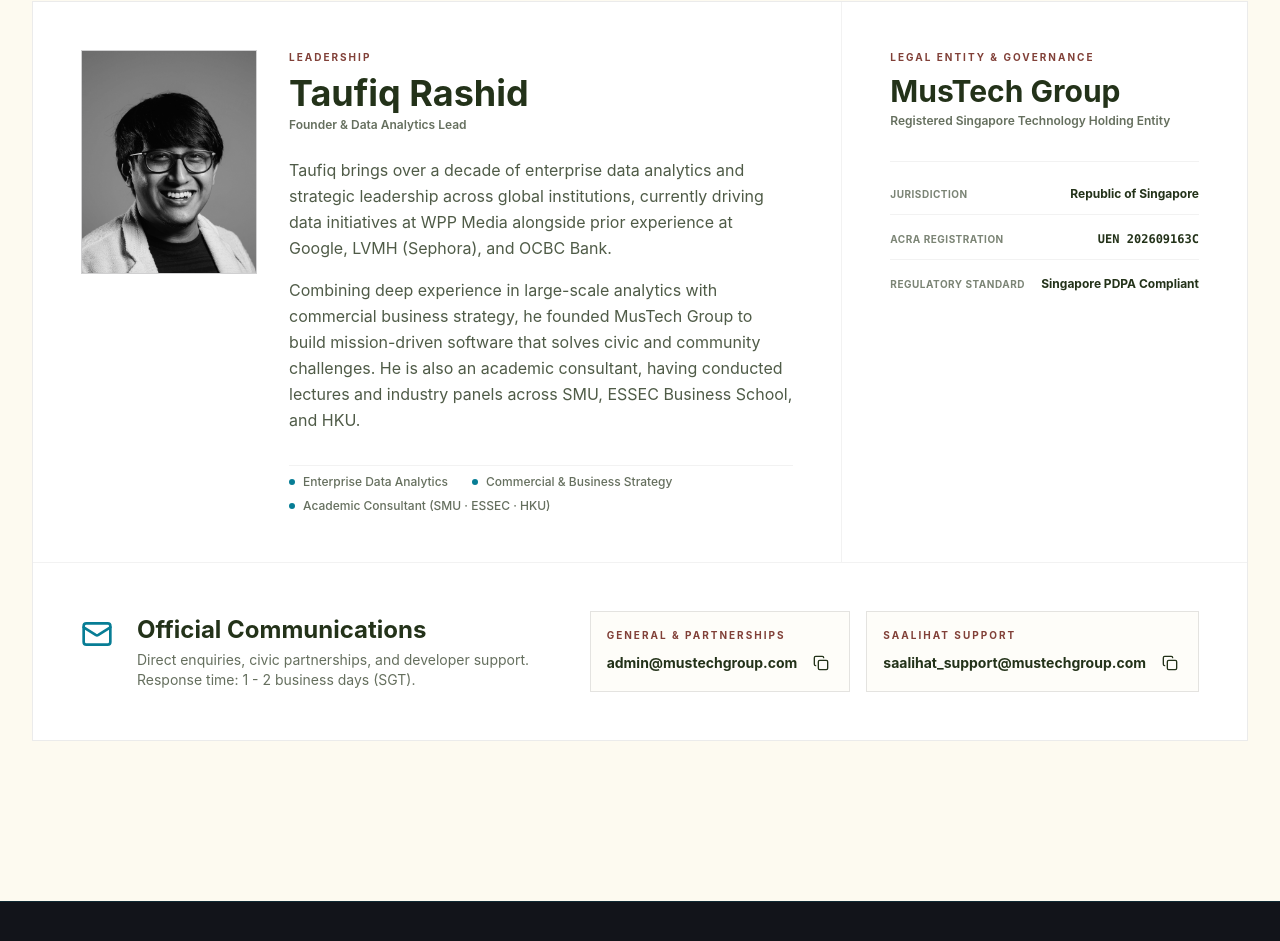
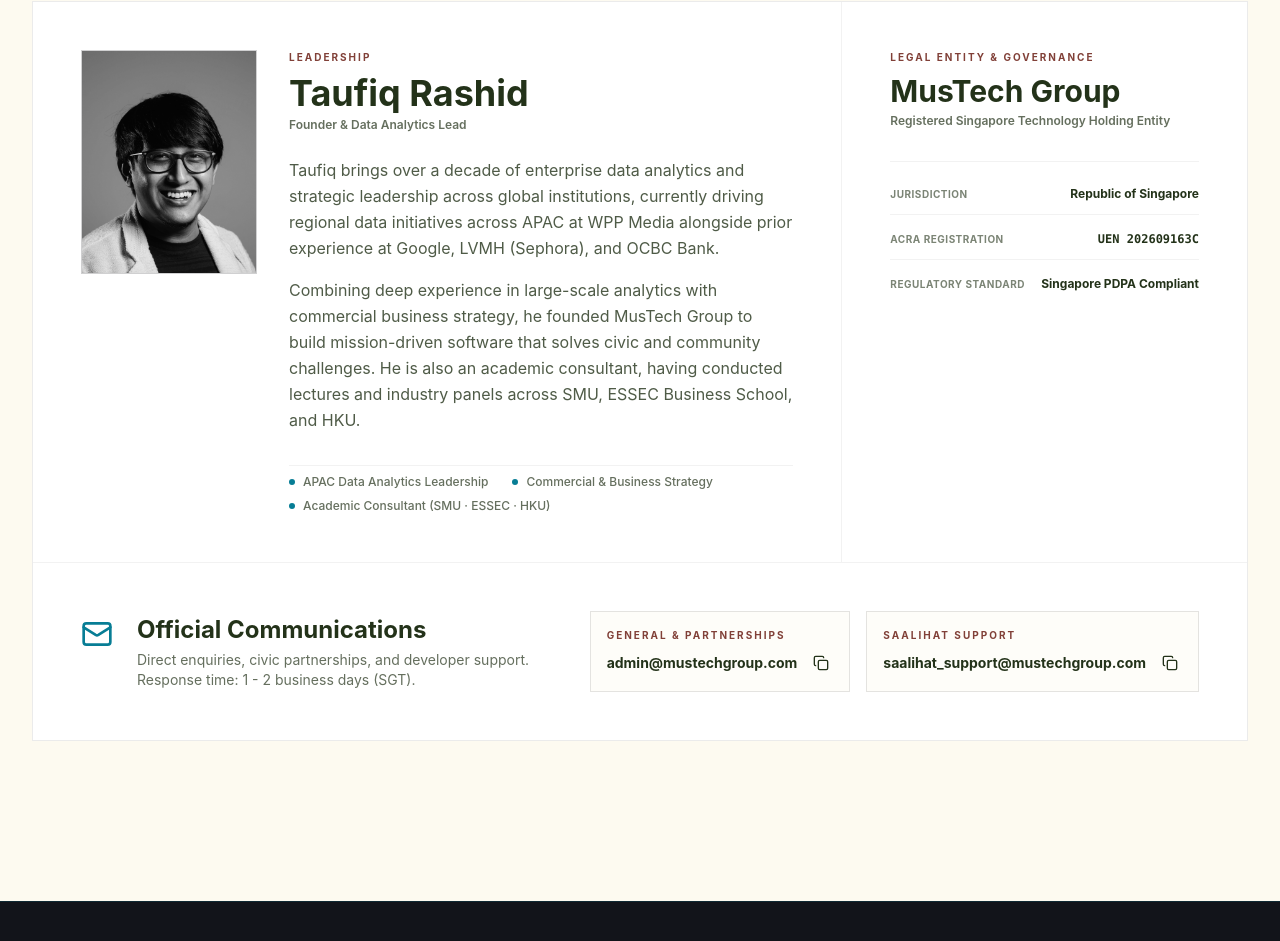
Before and after one commit to MusTechGroup/mustech-website, a Next.js app: page / in a window 1280 px wide. Shown: the part 4481-5422 px from the top of the page. Built offline with nearby package versions, Linux system fonts and the light colour scheme; a web font is replaced by a local one.

Commit message:
fix(copy): highlight APAC regional data analytics leadership in founder section

```diff
--- a/src/components/CorporateDetails.tsx
+++ b/src/components/CorporateDetails.tsx
@@ -51,7 +51,7 @@ export default function CorporateDetails() {
                 <p className="text-xs font-semibold text-[var(--color-primary-dark)]/70 mb-6">Founder &amp; Data Analytics Lead</p>
 
                 <p className="text-[var(--color-primary-dark)]/80 leading-relaxed font-sans text-base mb-4">
-                  Taufiq brings over a decade of enterprise data analytics and strategic leadership across global institutions, currently driving data initiatives at WPP Media alongside prior experience at Google, LVMH (Sephora), and OCBC Bank.
+                  Taufiq brings over a decade of enterprise data analytics and strategic leadership across global institutions, currently driving regional data initiatives across APAC at WPP Media alongside prior experience at Google, LVMH (Sephora), and OCBC Bank.
                 </p>
                 <p className="text-[var(--color-primary-dark)]/80 leading-relaxed font-sans text-base mb-8">
                   Combining deep experience in large-scale analytics with commercial business strategy, he founded MusTech Group to build mission-driven software that solves civic and community challenges. He is also an academic consultant, having conducted lectures and industry panels across SMU, ESSEC Business School, and HKU.
@@ -60,7 +60,7 @@ export default function CorporateDetails() {
                 <div className="flex flex-wrap items-center gap-x-6 gap-y-2 pt-2 border-t border-black/5 text-xs text-[var(--color-primary-dark)]/70">
                   <span className="flex items-center gap-2 font-medium">
                     <span className="w-1.5 h-1.5 rounded-full bg-[var(--color-primary)]" />
-                    Enterprise Data Analytics
+                    APAC Data Analytics Leadership
                   </span>
                   <span className="flex items-center gap-2 font-medium">
                     <span className="w-1.5 h-1.5 rounded-full bg-[var(--color-primary)]" />
```
